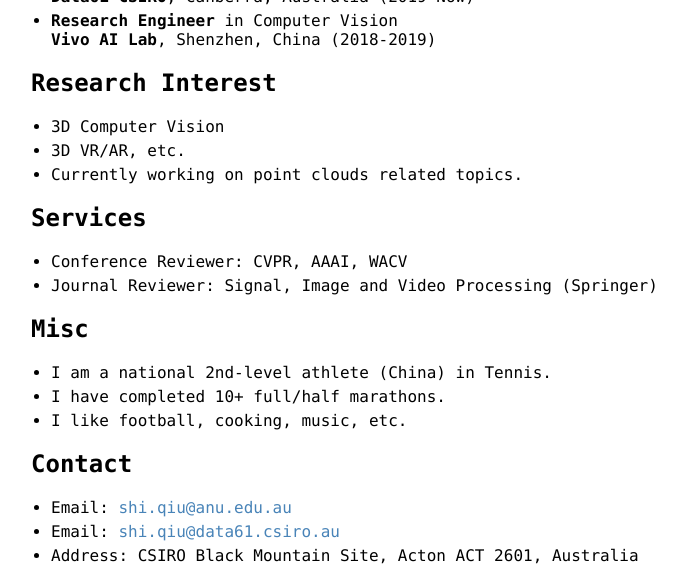
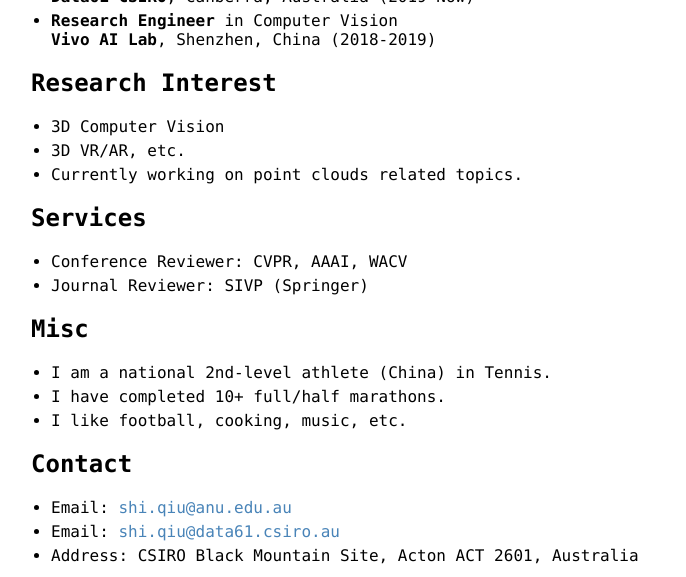
Before and after one commit to ShiQiu0419/ShiQiu0419.github.io, a Jekyll site: the page built from index.md, in a window 1280 px wide and 900 px high, scrolled down 1232 px, cut to the strip 0-577 px from the top of the window. Shown: the whole strip, without its empty margins (259-945 px from the left). Built offline with Jekyll 4.4.1, drawn with Linux system fonts in a browser that asks for light colours; our own code applies the rules of GitHub Pages for plain Markdown files.

Commit message:
Update index.md

```diff
--- a/index.md
+++ b/index.md
@@ -56,7 +56,7 @@ ENGN4528 Computer Vision
 
 ## Services
 * Conference Reviewer: CVPR, AAAI, WACV
-* Journal Reviewer: Signal, Image and Video Processing (Springer)
+* Journal Reviewer: SIVP (Springer)
 
 ## Misc
 * I am a national 2nd-level athlete (China) in Tennis.
```
